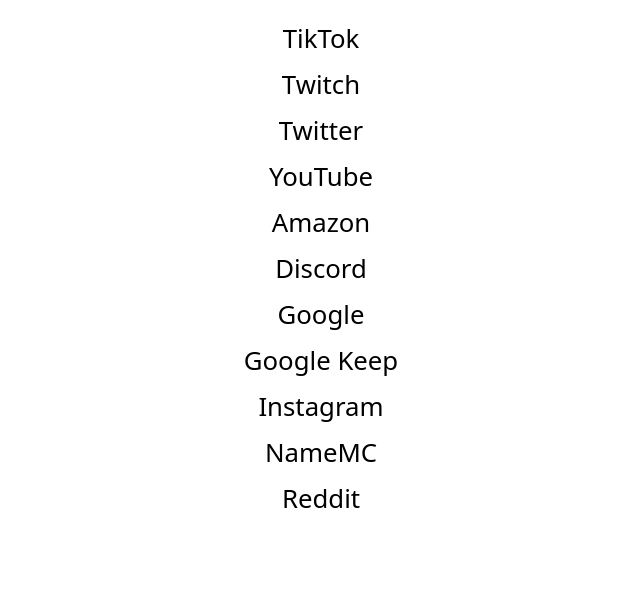
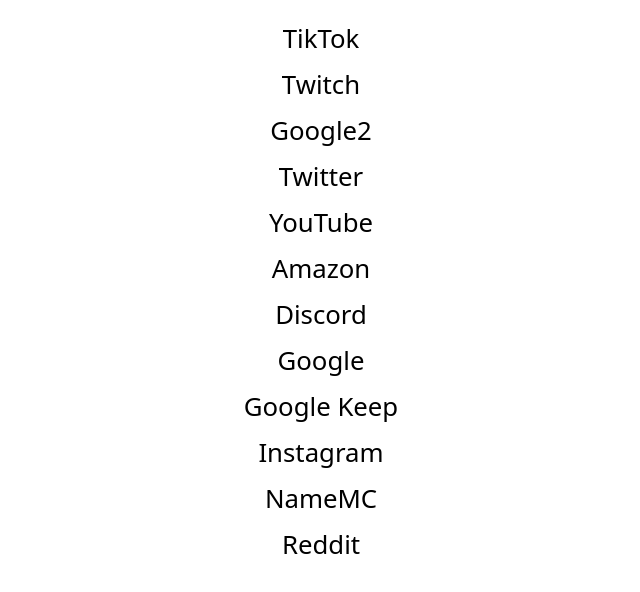
Before and after one commit to opud/BetterLogos, a plain HTML site: page index.html in a window 1280 px wide. Shown: the whole page, without its empty margins (319-959 px from the left). Drawn offline with Linux system fonts and the light colour scheme.

Commit message:
+Google2

```diff
--- a/index.html
+++ b/index.html
@@ -21,6 +21,7 @@
 <ul id="links">
   <li><a href="TikTok.png">TikTok</a></li>
   <li><a href="Twitch.png">Twitch</a></li>
+  <li><a href="Google2.png">Google2</a></li>
   <li><a href="Twitter.png">Twitter</a></li>
   <li><a href="YouTube.png">YouTube</a></li>
   <li><a href="Amazon.png">Amazon</a></li>
```
Also changed, not shown: Google2.png (added).
